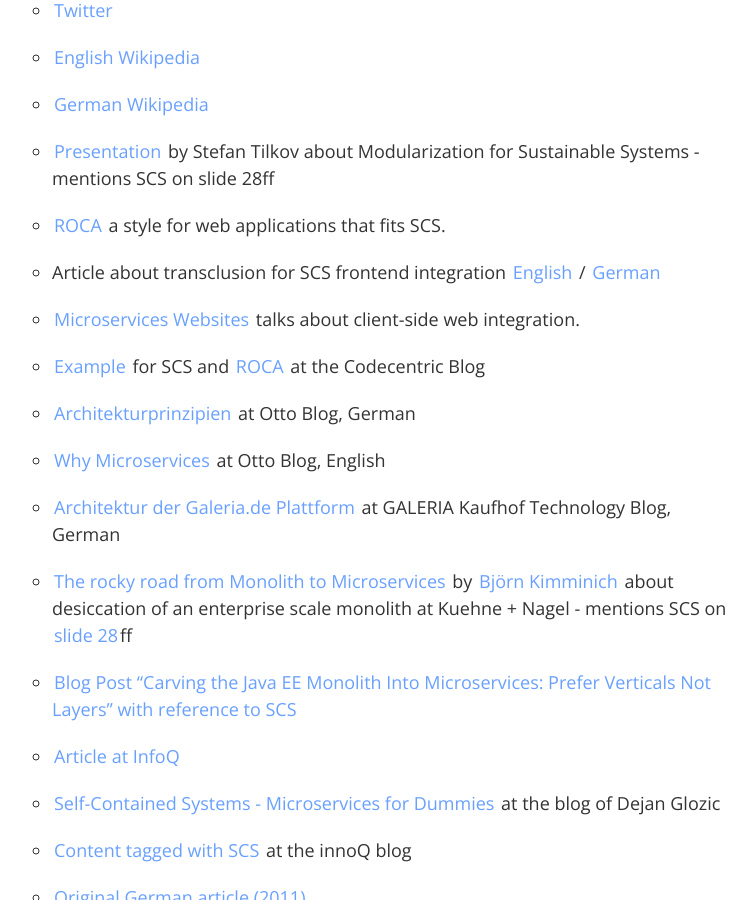
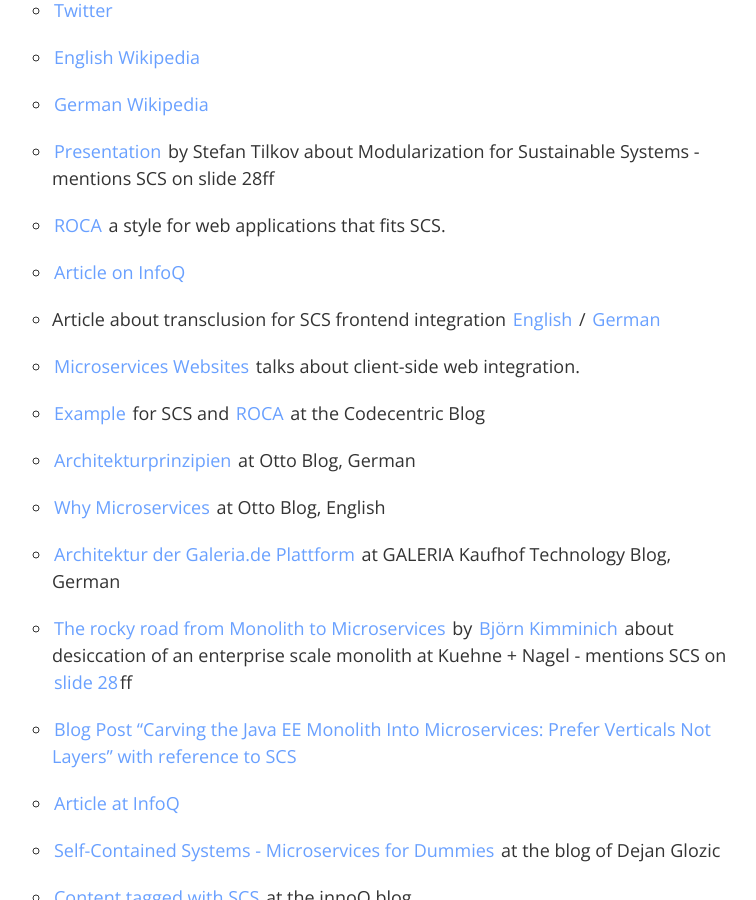
Before and after one commit to innoq/SCS, a Jekyll site: the page built from links.md, in a window 1280 px wide and 900 px high, scrolled down 591 px. Shown: the whole window, without its empty margins (128-884 px from the left). Built offline with Jekyll 4.4.1, drawn with Linux system fonts in a browser that asks for light colours.

Commit message:
Add link to InfoQ article

```diff
--- a/links.md
+++ b/links.md
@@ -23,6 +23,8 @@
 
 * [ROCA](http://roca-style.org/) a style for web applications that
 fits SCS.
+
+* [Article on InfoQ](https://www.infoq.com/articles/scs-microservices-done-right)
 
 * Article about transclusion for SCS frontend integration
   [English](https://www.innoq.com/en/blog/transclusion/) /
```
